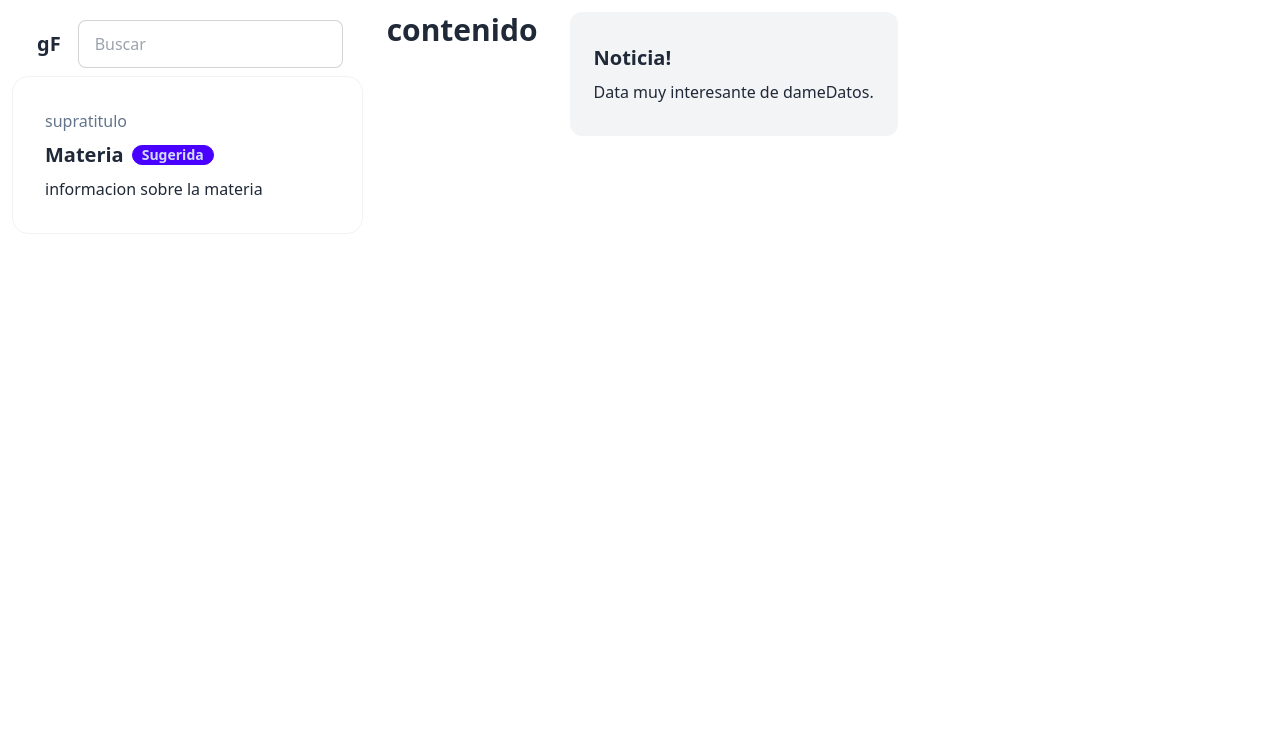
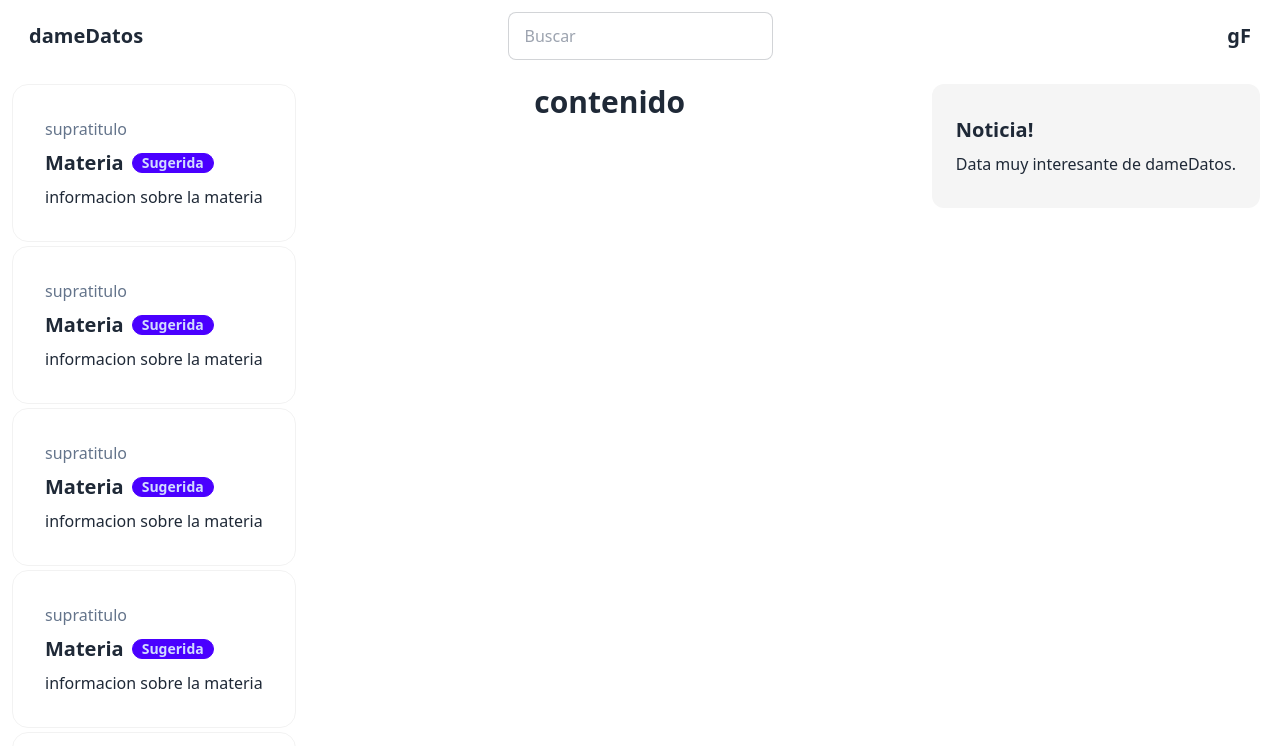
Before and after one commit to damedatos/webapp, a Next.js app: page / in a window 1280 px wide. Shown: the top 746 px of the page. Built offline with nearby package versions, Linux system fonts and the light colour scheme.

Commit message:
between cleanup

```diff
--- a/src/components/left.js
+++ b/src/components/left.js
@@ -1,26 +1,16 @@
 export function Left({ userId }) {
-    return(<div class="w-fixed px-3">
-        <div class="sticky top-0 rounded-xl w-full h-full">
-            <Nav/>
-            <ul class="flex sm:flex-col overflow-hidden content-center">
-                <Materia/>
-            </ul>
-        </div>
-    </div>)
-}
-
-function Nav({ userId }) {
-    return(<div className="navbar">
-        <div tabIndex={0} role="button" className="dropdown dropdown-end">
-            <span className="btn btn-ghost rounded-full text-xl">gF</span>
-            <ul tabIndex={0} className="z-[1] menu dropdown-content rounded-box shadow mt-3 p-3 gap-3 w-20">
-                <li>Perfil</li>
-                <li>Salir</li>
-            </ul>
-        </div>
-        <div className="form-control me-3">
-            <input type="text" placeholder="Buscar" className="input input-bordered"/>
-        </div>
+    return(<div class="w-fixed px-3 sticky top-0 rounded-xl h-full">
+        <ul class="flex sm:flex-col overflow-scroll gap-1">
+            <Materia/>
+            <Materia/>
+            <Materia/>
+            <Materia/>
+            <Materia/>
+            <Materia/>
+            <Materia/>
+            <Materia/>
+            <Materia/>
+        </ul>
     </div>)
 }
 
@@ -36,3 +26,17 @@ function Materia({ materiaId }) {
         </div>
     </li>)
 }
+
+// export function Left({ userId }) {
+//     return(<div className="w-fixed sticky top-0 rounded-xl sm:px-3 h-full">
+//         <ul className="flex sm:flex-col content-center gap-1 overflow-scroll">
+//             <Materia/>
+//             <Materia/>
+//             <Materia/>
+//             <Materia/>
+//             <Materia/>
+//             <Materia/>
+//             <Materia/>
+//         </ul>
+//     </div>)
+// }
--- a/src/components/right.js
+++ b/src/components/right.js
@@ -8,7 +8,7 @@ export function Right({ userId }) {
 }
 
 function Noticia({ materiaId }) {
-    return(<li className="card card-primary bg-gray-100 rounded-xl mb-3 w-full">
+    return(<li className="card card-primary bg-neutral-100 rounded-xl mb-3 w-full">
         <div className="card-body mx-auto px-6 lg:py-8">
             <h2 className="card-title">Noticia!</h2>
             <p>Data muy interesante de dameDatos.</p>
--- /dev/null
+++ b/src/components/top.js
@@ -0,0 +1,19 @@
+export function Top({ userId }) {
+    return(<div className="navbar p-3">
+        <div className="navbar-start">
+            <a className="btn btn-ghost text-xl font-extrabold">dameDatos</a>
+        </div>
+        <div className="navbar-center">
+            <input type="text" placeholder="Buscar" className="input input-bordered"/>
+        </div>
+        <div className="navbar-end">
+            <div tabIndex={0} role="button" className="dropdown dropdown-end">
+                <span className="btn btn-ghost rounded-full text-xl font-extrabold">gF</span>
+                <ul tabIndex={0} className="z-[1] bg-neutral-100 menu dropdown-content rounded-box shadow mt-3 p-3 gap-3 w-20">
+                    <li>Perfil</li>
+                    <li>Salir</li>
+                </ul>
+            </div>
+        </div>
+    </div>)
+}
--- a/src/pages/_app.js
+++ b/src/pages/_app.js
@@ -2,6 +2,7 @@ import '@/styles/globals.css';
 
 import { Right } from '@/components/right'
 import { Left } from '@/components/left'
+import { Top } from'@/components/top'
 
 import Head from 'next/head'
 import Link from 'next/link'
@@ -9,7 +10,8 @@ import Link from 'next/link'
 function MyApp({ Component, pageProps }) {
     return (<>
         <Head><title>dameDatos</title></Head>
-        <div class="w-full flex flex-col sm:flex-row py-3">
+        <Top/>
+        <div class="w-full flex flex-col sm:flex-row py-3 justify-between">
             <Left/>
             <main role="main" className="min-w-7xl mx-3">
                 <Component {...pageProps} />
--- a/src/pages/api/materias/[nombre].js
+++ b/src/pages/api/materias/[nombre].js
@@ -4,7 +4,6 @@ export default async function handler(req, res) {
     const { nombre } = req.query
     await dbConnect()
     try {
-        // const materias = await Materia.find({nombre: nombre})
         const materias = await Materia.aggregate([
             {$search: {
                 index: "nombre",
```
